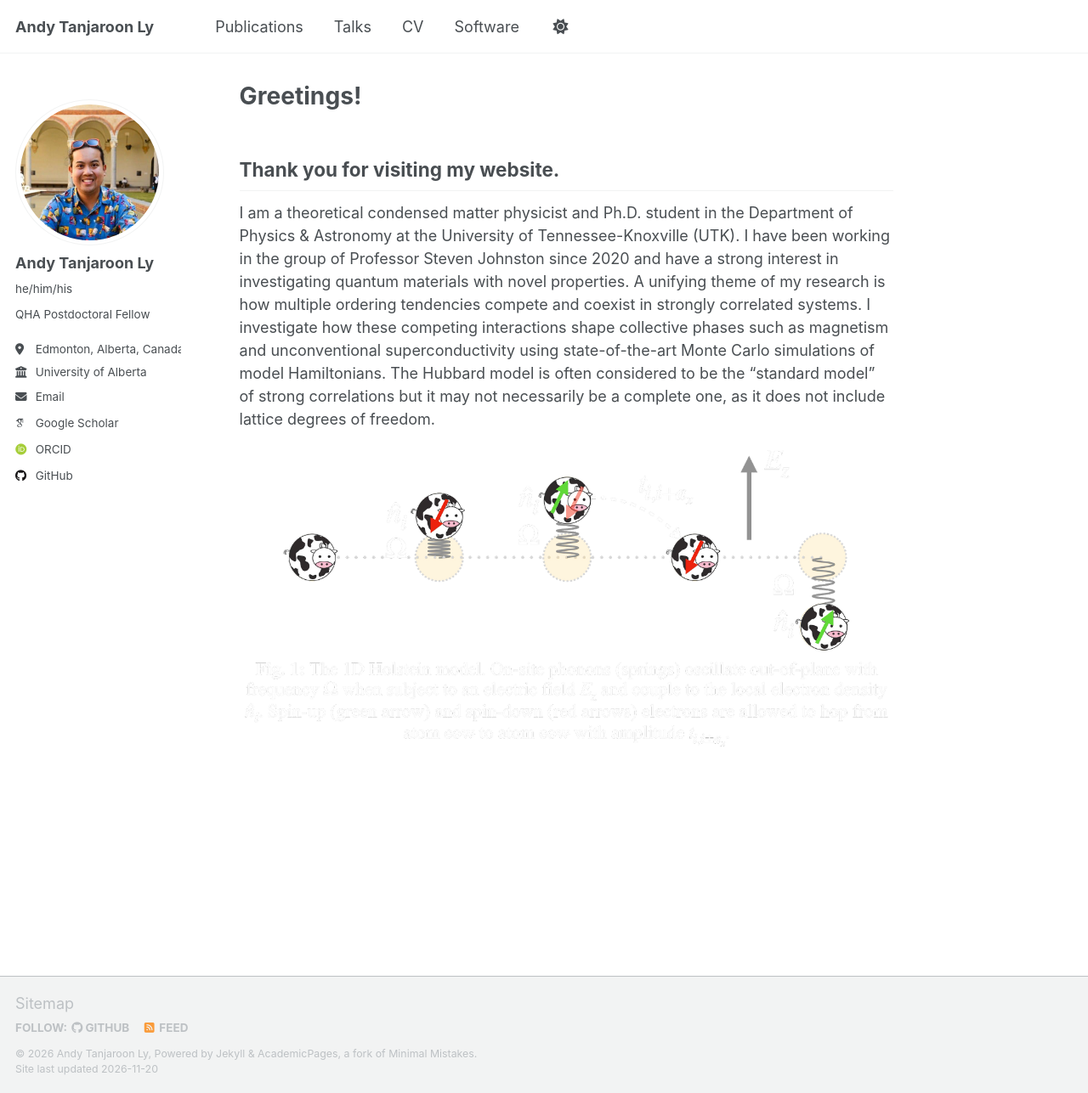
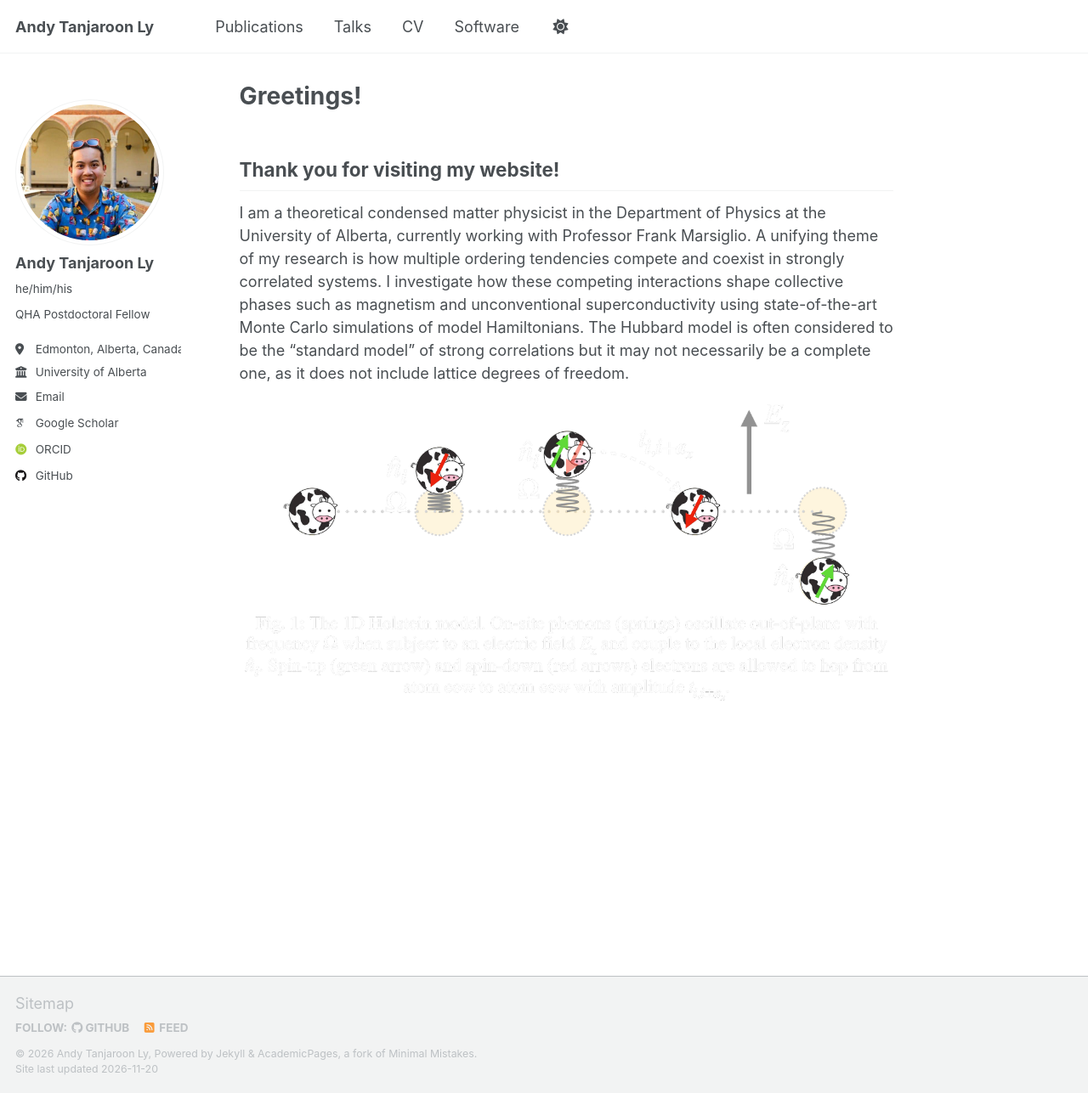
Before and after one commit to atanjaro/atanjaro.github.io, a Jekyll site: the page built from _pages/about.md, in a window 1280 px wide and 1287 px high. Shown: the whole window at 85% size. Built offline with Jekyll 4.4.1, drawn with Linux system fonts in a browser that asks for light colours; some web fonts are replaced; a script that is not in the unit is left out.

Commit message:
Update about.md

```diff
--- a/_pages/about.md
+++ b/_pages/about.md
@@ -7,9 +7,9 @@ redirect_from:
   - /about.html
 ---
 
-Thank you for visiting my website.
+Thank you for visiting my website!
 ------
-I am a theoretical condensed matter physicist and Ph.D. student in the Department of Physics & Astronomy at the University of Tennessee-Knoxville (UTK). I have been working in the group of Professor Steven Johnston since 2020 and have a strong interest in investigating quantum materials with novel properties. A unifying theme of my research is how multiple ordering tendencies compete and coexist in strongly correlated systems. I investigate how these competing interactions shape collective phases such as magnetism and unconventional superconductivity using state-of-the-art Monte Carlo simulations of model Hamiltonians. The Hubbard model is often considered to be the "standard model" of strong correlations but it may not necessarily be a complete one, as it does not include lattice degrees of freedom.
+I am a theoretical condensed matter physicist in the Department of Physics at the University of Alberta, currently working with Professor Frank Marsiglio. A unifying theme of my research is how multiple ordering tendencies compete and coexist in strongly correlated systems. I investigate how these competing interactions shape collective phases such as magnetism and unconventional superconductivity using state-of-the-art Monte Carlo simulations of model Hamiltonians. The Hubbard model is often considered to be the "standard model" of strong correlations but it may not necessarily be a complete one, as it does not include lattice degrees of freedom.
 
 <img src="/images/holstein_model-lightmode.png" class="light-img" style="width:100%;">
 <img src="/images/holstein_model-darkmode.png" class="dark-img" style="width:100%;">
```
